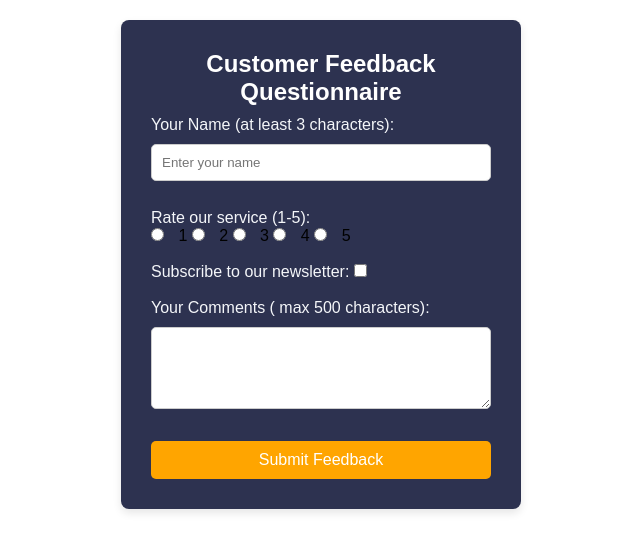
After one commit to Tsukii6/HeroDev-Website, a PHP site: page /Feedback/feedback.html in a window 1280 px wide. The commit adds this page. Shown: the top 552 px of the page, without its empty margins (319-959 px from the left). Run offline with PHP 8.4, Linux system fonts and the light colour scheme.

Commit message:
Added feedback form

```diff
--- /dev/null
+++ b/Feedback/feedback.html
@@ -0,0 +1,44 @@
+<!DOCTYPE html>
+<html lang="en">
+<head>
+    <meta charset="UTF-8">
+    <meta name="viewport" content="width=device-width, initial-scale=1.0">
+    <title>Customer Feedback Form</title>
+    <link rel="stylesheet" href="styles.css">
+</head>
+<body>
+    <div class="container">
+        <h2>Customer Feedback Questionnaire</h2>
+        <form id="feedbackForm" action="#" method="POST" onsubmit="return validateForm()">
+            <!-- Name Field -->
+            <label for="name">Your Name (at least 3 characters):</label>
+            <input type="text" id="name" name="name" placeholder="Enter your name" required>
+            <br><br>
+
+            <!-- Rating Radio Buttons -->
+            <label for="rating">Rate our service (1-5):</label><br>
+            <input type="radio" id="rating1" name="rating" value="1"> 1
+            <input type="radio" id="rating2" name="rating" value="2"> 2
+            <input type="radio" id="rating3" name="rating" value="3"> 3
+            <input type="radio" id="rating4" name="rating" value="4"> 4
+            <input type="radio" id="rating5" name="rating" value="5"> 5
+            <br><br>
+
+            <!-- Subscribe Checkbox -->
+            <label for="subscribe">Subscribe to our newsletter:</label>
+            <input type="checkbox" id="subscribe" name="subscribe">
+            <br><br>
+
+            <!-- Comments Textarea -->
+            <label for="comments">Your Comments ( max 500 characters):</label><br>
+            <textarea id="comments" name="comments" rows="4" cols="50" maxlength="500"></textarea>
+            <br><br>
+
+            <!-- Submit Button -->
+            <button type="submit">Submit Feedback</button>
+        </form>
+    </div>
+
+    <script src="script.js"></script>
+</body>
+</html>
--- /dev/null
+++ b/Feedback/script.js
@@ -0,0 +1,56 @@
+// Function to validate the form before submission
+function validateForm() {
+    // Get form elements
+    var name = document.getElementById("name").value;
+    var rating = document.querySelector('input[name="rating"]:checked');
+    var subscribe = document.getElementById("subscribe").checked;
+    var comments = document.getElementById("comments").value;
+
+    // Clear any previous error messages
+    clearErrorMessages();
+
+    // Validate Name (must be at least 3 characters long and only alphabets)
+    if (!/^[A-Za-z\s]{3,}$/.test(name)) {
+        showError("name", "Please enter a valid name with at least 3 letters.");
+        return false;
+    }
+
+    // Validate Rating (must select a rating)
+    if (!rating) {
+        showError("rating", "Please select a rating.");
+        return false;
+    }
+
+    // Validate Subscribe (checkbox must be checked)
+    if (!subscribe) {
+        showError("subscribe", "Please check the box to subscribe to our newsletter.");
+        return false;
+    }
+
+    // Validate Comments (optional, max 500 characters)
+    if (comments.length > 500) {
+        showError("comments", "Your comment must be less than 500 characters.");
+        return false;
+    }
+
+    // If all validations pass
+    alert("Feedback submitted successfully!");
+    return true; // Allow form submission
+}
+
+// Function to show error message
+function showError(field, message) {
+    var element = document.getElementById(field);
+    var errorMessage = document.createElement("div");
+    errorMessage.className = "error";
+    errorMessage.innerText = message;
+    element.parentNode.insertBefore(errorMessage, element.nextSibling);
+}
+
+// Function to clear error messages
+function clearErrorMessages() {
+    var errors = document.getElementsByClassName("error");
+    for (var i = errors.length - 1; i >= 0; i--) {
+        errors[i].parentNode.removeChild(errors[i]);
+    }
+}
--- /dev/null
+++ b/Feedback/styles.css
@@ -0,0 +1,70 @@
+/* Basic Reset */
+* {
+    margin: 0;
+    padding: 0;
+    box-sizing: border-box;
+}
+
+/* Styling for body */
+body {
+    font-family:  "Raleway", sans-serif;
+    background-color: #FFFFFF;
+    margin: 0;
+    padding: 20px;
+}
+
+/* Main container */
+.container {
+    background-color:  #2D3250;
+    border-radius: 8px;
+    padding: 30px;
+    box-shadow: 0 4px 8px rgba(0, 0, 0, 0.1);
+    width: 400px;
+    margin: 0 auto;
+}
+
+h2 {
+    text-align: center;
+    color:white;
+    margin-bottom: 10px;
+}
+
+/* Form input fields */
+input[type="text"], textarea {
+    width: 100%;
+    padding: 10px;
+    margin: 10px 0;
+    border-radius: 5px;
+    border: 1px solid #ccc;
+}
+
+/* Radio buttons and checkboxes */
+input[type="radio"], input[type="checkbox"] {
+    margin-right: 10px;
+}
+
+/* Button styling */
+button {
+    width: 100%;
+    padding: 10px;
+    background-color: #FFA500;
+    border: none;
+    border-radius: 5px;
+    color: white;
+    font-size: 16px;
+
+    cursor: pointer;
+}
+
+button:hover {
+    background-color: #e9eaf0;
+}
+
+/* Error messages */
+.error {
+    color: red;
+    font-size: 14px;
+}
+label{
+    color: #f4f6f9;
+}
--- a/about.html
+++ b/about.html
@@ -39,7 +39,7 @@
                 HeroDev Travel offers the best travel experiences with top-rated destinations and outstanding support.
                 Our mission is to ensure an unforgettable journey every step of the way.
             </p>
-            <button class="cta-button">Contact Us →</button>
+            <button class="cta-button"><a href="./contact.html">Contact Us</a> →</button>
             <!-- Team Table Section -->
             <section class="contact-table-section">
                 <h2>Our Team</h2>
--- a/index.html
+++ b/index.html
@@ -100,11 +100,11 @@
                 <th>Contact</th>
             </tr>
             <tr>
-                <td>Blog & News</td>
+                <td><a href="./Feedback/feedback.html">Feedback</a></td>
                 <td>+918 91491828</td>
             </tr>
             <tr>
-                <td>Features</td>
+                <td><a href="./funpage/funpage.html">FunPage</a></td>
                 <td>Herodev@gmail.com</td>
             </tr>
         </table>
```
Also changed, not shown: funpage/funpage.html (+15 -24 lines), funpage/script.js (+42 -69 lines), funpage/style.css (+83 -23 lines), funpage/words.js (added, +18 -0 lines), styles/styles.css (+15 -0 lines).
